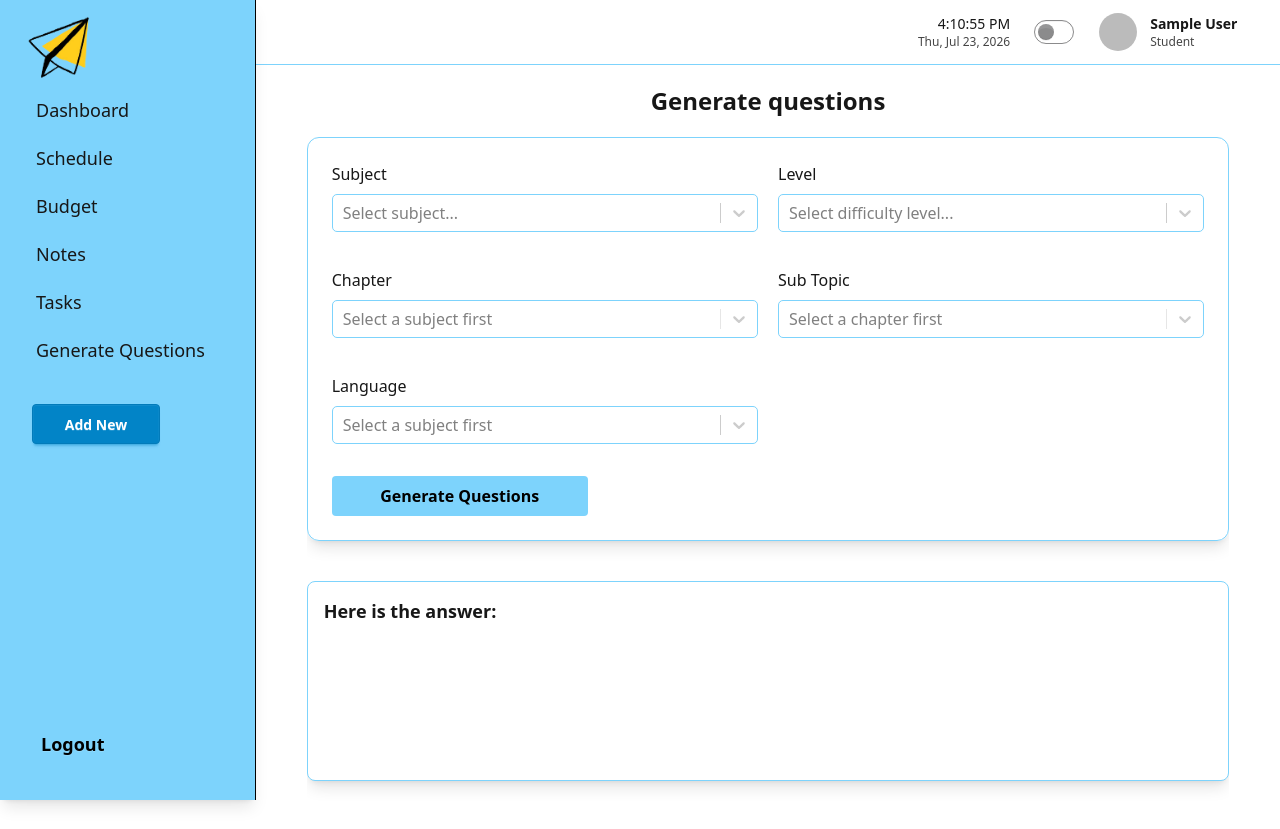
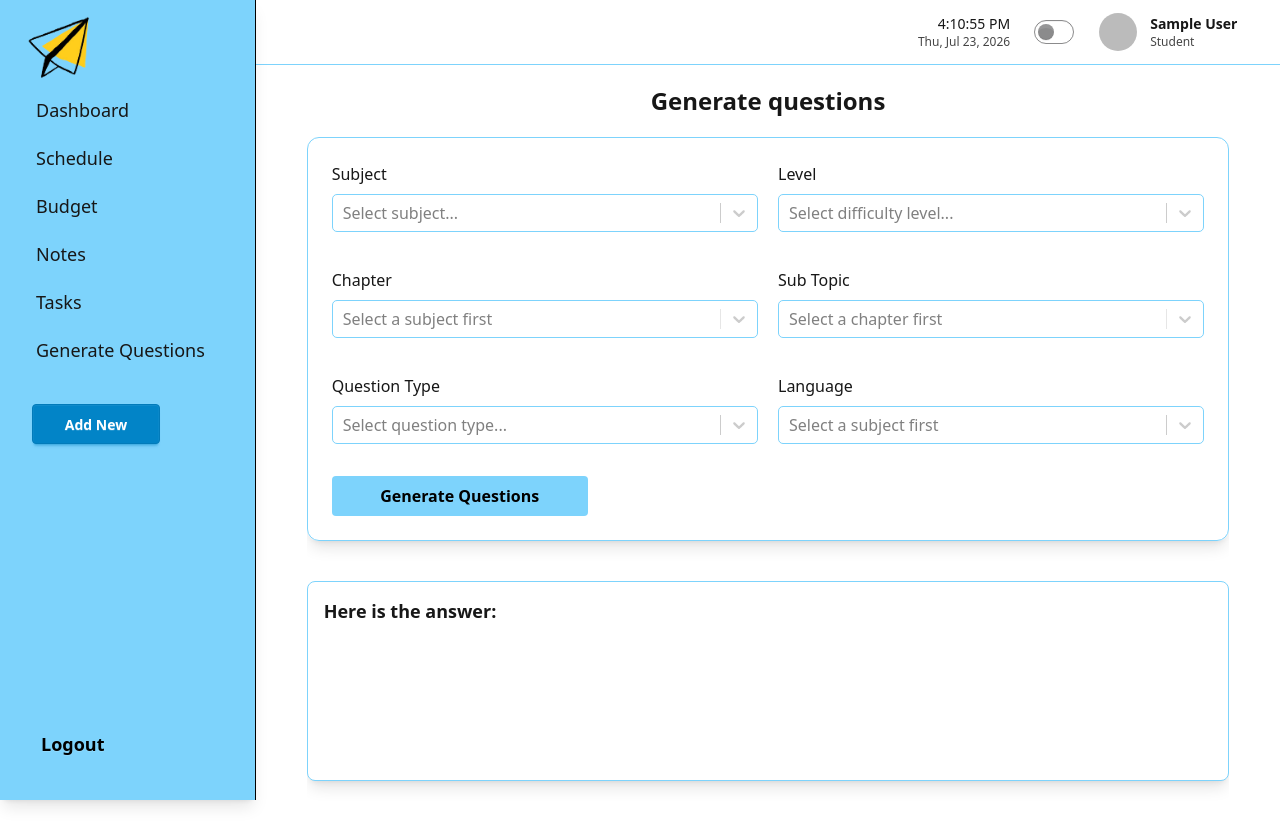
Before and after one commit to alzamo12/focusHub, a React (Vite) app in the folder focus-hub-client/: page /dashboard/generate-questions in a window 1280 px wide. Built offline with nearby package versions, Linux system fonts and the light colour scheme; no server answers; sample sign-in values are in the browser's storage.

Commit message:
fix generate form bug

```diff
--- a/focus-hub-client/src/components/Forms/GenerateForm.jsx
+++ b/focus-hub-client/src/components/Forms/GenerateForm.jsx
@@ -77,13 +77,15 @@ const GenerateForm = ({ formType, handleSubmit, retryAfter, isPending }) => {
     const [chapter, setChapter] = useState(null);
     const [language, setLanguage] = useState(null);
     const [type, setType] = useState(null);
+    const [isQuestionFormType, setIsQuestionFormType] = useState(null);
     const [subTopic, setSubTopic] = useState(null);
     const [questionLevels, setQuestionLevels] = useState(null);
     const customStyles = useInputStyles();
-    const isDisabled = !subject || !level || !chapter || isPending || retryAfter > 0;
+    const isDisabled = !subject || !level || !chapter || !subTopic || isPending || retryAfter > 0;
 
     useEffect(() => {
         if (formType === 'questions') {
+            setIsQuestionFormType(true)
             const load = async () => {
                 const module = await import(`../../data/questionLevels.json`);
                 setQuestionLevels(module.default)
@@ -91,6 +93,7 @@ const GenerateForm = ({ formType, handleSubmit, retryAfter, isPending }) => {
             load()
         } else if (formType === "notes") {
             // load("noteLevels")
+            setIsQuestionFormType(false);
             const load = async () => {
                 const module = await import("../../data/noteLevels.json");
                 setQuestionLevels(module.default)
@@ -160,7 +163,7 @@ const GenerateForm = ({ formType, handleSubmit, retryAfter, isPending }) => {
 
                 {/* Question Type */}
                 {
-                    formType === 'question' && <div className="mb-4 full">
+                    isQuestionFormType && <div className="mb-4 full">
                         <label className="block mb-2 font-medium">Question Type</label>
                         <Select
                             styles={customStyles}
```
